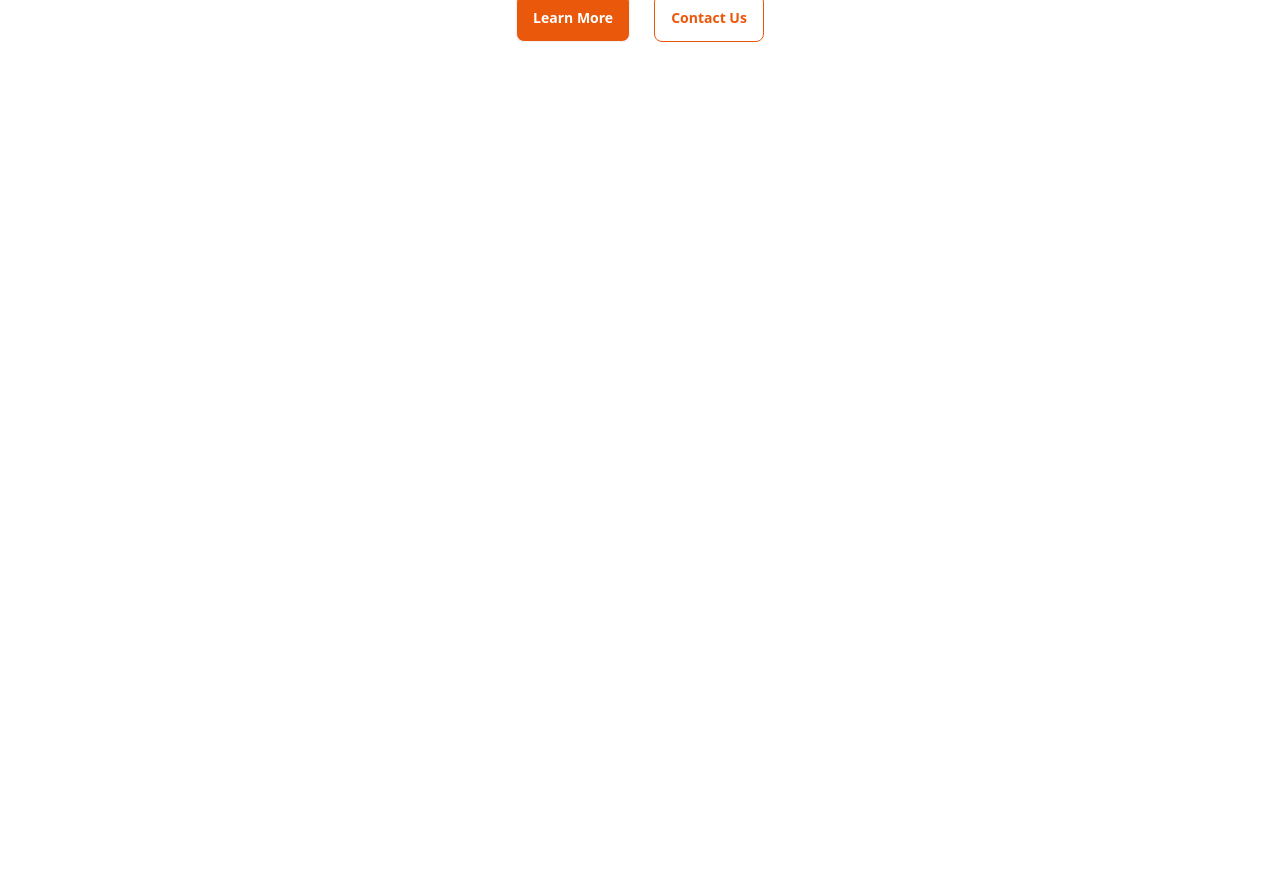
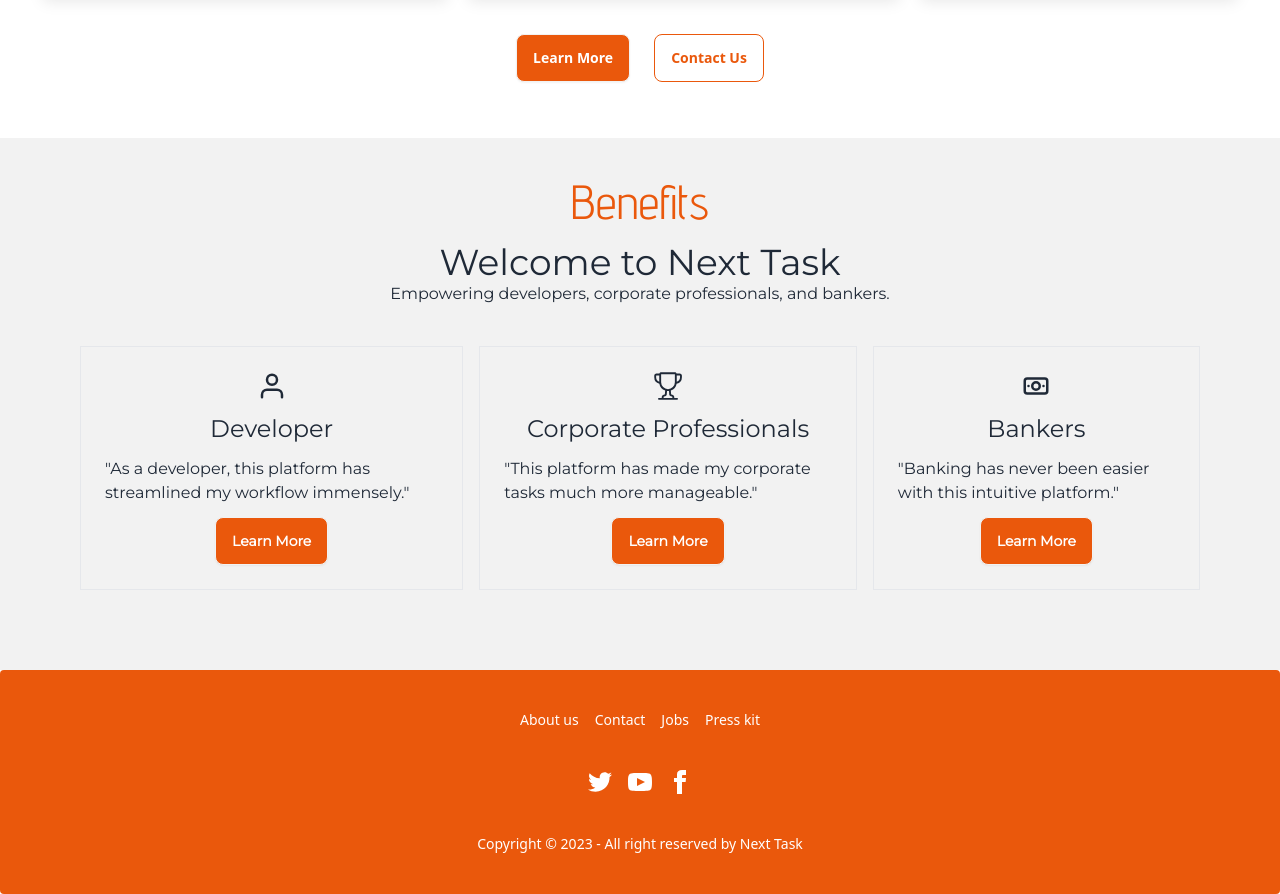
Before and after one commit to devjunayed/next-task-client, a React (Vite) app in the folder client/: page / in a window 1280 px wide. Shown: the part 1280-2174 px from the top of the page. Before the commit the page ends 1322 px from the top, so only its background shows below. Built offline with nearby package versions, Linux system fonts and the light colour scheme.

Commit message:
footer and benefits section done

```diff
--- a/client/src/components/Banner/Banner.jsx
+++ b/client/src/components/Banner/Banner.jsx
@@ -3,7 +3,7 @@
 
 const Banner = () => {
     return (
-        <div className="hero min-h-[85vh] md:min-h-screen bg-base-100">
+        <div className="hero min-h-[85vh] md:min-h-screen bg-base-200">
             <div className="hero-content flex-col lg:flex-row-reverse">
                 <img src={bannerImg} className="w-2/3 md:max-w-lg rounded-lg" />
                 <div>
--- /dev/null
+++ b/client/src/components/Benefits/Benefit/Benefit.jsx
@@ -0,0 +1,21 @@
+import PropTypes from 'prop-types';
+
+const Benefit = ({icon, title, description}) => {
+    return (
+        <div className="space-y-3 font-montserrat flex flex-col items-center border p-6">
+            <p className='text-3xl '>{icon}</p>
+            <h3 className='text-2xl'>{title}</h3>
+            <p>{description}</p>
+            <button className="btn bg-orange-600 text-white ">Learn More</button>
+        </div>
+    );
+};
+
+
+Benefit.propTypes = {
+    icon: PropTypes.node,
+    title: PropTypes.string,
+    description: PropTypes.string,
+}
+
+export default Benefit;
--- /dev/null
+++ b/client/src/components/Benefits/Benefits.jsx
@@ -0,0 +1,33 @@
+import Benefit from "./Benefit/Benefit";
+import { FiUser } from "react-icons/fi";
+import { GoTrophy } from "react-icons/go";
+import { TbCashBanknote } from "react-icons/tb";
+
+const Benefits = () => {
+    return (
+        <div className="bg-base-200 font-montserrat pb-20 px-4 md:px-20">
+            <h1 className="text-center text-orange-600 my-4 pt-10 md:text-5xl text-3xl font-advent">Benefits</h1>
+            <h3 className="md:text-4xl text-2xl text-center">Welcome to Next Task</h3>
+            <p className="text-center">Empowering developers, corporate professionals, and bankers.</p>
+            <div className="flex gap-4 mt-10 md:flex-row flex-col">
+            <Benefit
+             icon={<FiUser />}
+             title="Developer"
+             description='"As a developer, this platform has streamlined my workflow immensely."'
+             />
+            <Benefit
+             icon={<GoTrophy />}
+             title="Corporate Professionals"
+             description='"This platform has made my corporate tasks much more manageable."'
+             />
+            <Benefit
+             icon={<TbCashBanknote />}
+             title="Bankers"
+             description='"Banking has never been easier with this intuitive platform."'
+             />
+            </div>
+        </div>
+    );
+};
+
+export default Benefits;
--- a/client/src/components/Features/Feature/Feature.jsx
+++ b/client/src/components/Features/Feature/Feature.jsx
@@ -2,7 +2,7 @@
 
 const Feature = ({icon, title, description}) => {
     return (
-        <div className='border p-4 space-y-2'>
+        <div className='border p-4 space-y-2 shadow-lg'>
             <p className='text-3xl text-gray-500'>{icon}</p>
             <h1 className='font-montserrat text-orange-600 text-lg md:text-3xl'>{title}</h1>
             <p className='font-opensans'>{description}</p>
--- a/client/src/components/Features/Features.jsx
+++ b/client/src/components/Features/Features.jsx
@@ -4,7 +4,7 @@
 
 const Features = () => {
     return (
-        <div>
+        <div className="py-10">
             <h1 className="text-2xl font-advent my-4 md:my-6 md:text-5xl text-center text-orange-600">Key Features</h1>
             <p className="text-center font-lighter font-opensans">Explore the key features of our platform designed to enhance your user experience.</p>
             <div className="flex gap-4 flex-col md:flex-row mx-4 md:mx-10 my-4 md:my-10">
--- /dev/null
+++ b/client/src/components/Footer/Footer.jsx
@@ -0,0 +1,25 @@
+
+const Footer = () => {
+    return (
+        <footer className="footer footer-center text-white  p-10 bg-orange-600  rounded">
+            <nav className="grid grid-flow-col gap-4">
+                <a className="link link-hover">About us</a>
+                <a className="link link-hover">Contact</a>
+                <a className="link link-hover">Jobs</a>
+                <a className="link link-hover">Press kit</a>
+            </nav>
+            <nav>
+                <div className="grid grid-flow-col gap-4">
+                    <a><svg xmlns="http://www.w3.org/2000/svg" width="24" height="24" viewBox="0 0 24 24" className="fill-current"><path d="M24 4.557c-.883.392-1.832.656-2.828.775 1.017-.609 1.798-1.574 2.165-2.724-.951.564-2.005.974-3.127 1.195-.897-.957-2.178-1.555-3.594-1.555-3.179 0-5.515 2.966-4.797 6.045-4.091-.205-7.719-2.165-10.148-5.144-1.29 2.213-.669 5.108 1.523 6.574-.806-.026-1.566-.247-2.229-.616-.054 2.281 1.581 4.415 3.949 4.89-.693.188-1.452.232-2.224.084.626 1.956 2.444 3.379 4.6 3.419-2.07 1.623-4.678 2.348-7.29 2.04 2.179 1.397 4.768 2.212 7.548 2.212 9.142 0 14.307-7.721 13.995-14.646.962-.695 1.797-1.562 2.457-2.549z"></path></svg></a>
+                    <a><svg xmlns="http://www.w3.org/2000/svg" width="24" height="24" viewBox="0 0 24 24" className="fill-current"><path d="M19.615 3.184c-3.604-.246-11.631-.245-15.23 0-3.897.266-4.356 2.62-4.385 8.816.029 6.185.484 8.549 4.385 8.816 3.6.245 11.626.246 15.23 0 3.897-.266 4.356-2.62 4.385-8.816-.029-6.185-.484-8.549-4.385-8.816zm-10.615 12.816v-8l8 3.993-8 4.007z"></path></svg></a>
+                    <a><svg xmlns="http://www.w3.org/2000/svg" width="24" height="24" viewBox="0 0 24 24" className="fill-current"><path d="M9 8h-3v4h3v12h5v-12h3.642l.358-4h-4v-1.667c0-.955.192-1.333 1.115-1.333h2.885v-5h-3.808c-3.596 0-5.192 1.583-5.192 4.615v3.385z"></path></svg></a>
+                </div>
+            </nav>
+            <aside>
+                <p>Copyright © {new Date().getFullYear()} - All right reserved by Next Task</p>
+            </aside>
+        </footer>
+    );
+};
+
+export default Footer;
--- a/client/src/components/Header/Header.jsx
+++ b/client/src/components/Header/Header.jsx
@@ -1,4 +1,4 @@
-import { NavLink } from "react-router-dom";
+import { Link, NavLink } from "react-router-dom";
 
 const Header = () => {
     const links = <>
@@ -17,7 +17,7 @@
                       {links}
                     </ul>
                 </div>
-                <a className=" text-3xl font-advent italic tracking-widest text-white">NextTask</a>
+                <Link to="/" className=" text-3xl font-advent italic tracking-widest text-white">NextTask</Link>
             </div>
             <div className="navbar-end hidden lg:flex">
                 <ul className="menu lg:text-white uppercase menu-horizontal px-1">
--- a/client/src/pages/Home/Home.jsx
+++ b/client/src/pages/Home/Home.jsx
@@ -1,11 +1,15 @@
 import Banner from "../../components/Banner/Banner";
+import Benefits from "../../components/Benefits/Benefits";
 import Features from "../../components/Features/Features";
+import Footer from "../../components/Footer/Footer";
 
 const Home = () => {
     return (
         <div>
             <Banner />
             <Features />
+            <Benefits />
+            <Footer />
         </div>
     );
 };
--- a/client/src/pages/Register/Register.jsx
+++ b/client/src/pages/Register/Register.jsx
@@ -1,9 +1,39 @@
 
 const Register = () => {
     return (
-        <div>
-            register page
+        <div className="min-h-screen justify-center items-center flex w-full">
+            <form className="w-1/2 bg-white shadow-2xl p-10 font-opensans">
+            <h1 className="text-center text-5xl mb-10 font-montserrat">Register</h1>
+                <div className="form-control">
+                    <label className="label">
+                        <span className="label-text">Name</span>
+                    </label>
+                    <input type="email" placeholder="name" className="w-full input input-bordered" required />
+                </div>
+                <div className="form-control">
+                    <label className="label">
+                        <span className="label-text">Email</span>
+                    </label>
+                    <input type="email" placeholder="email" className="w-full input input-bordered" required />
+                </div>
+                <div className="form-control">
+                    <label className="label">
+                        <span className="label-text">Password</span>
+                    </label>
+                    <input type="password" placeholder="password" className="input input-bordered" required />
+                </div>
+                <div className="form-control">
+                    <label className="label">
+                        <span className="label-text">Confirm password</span>
+                    </label>
+                    <input type="password" placeholder="confirm password" className="input input-bordered" required />
+                </div>
+                <div className="form-control mt-6">
+                    <button className="btn uppercase btn-primary bg-orange-600 border-none text-white">Register</button>
+                </div>
+            </form>
         </div>
+
     );
 };
 
```
